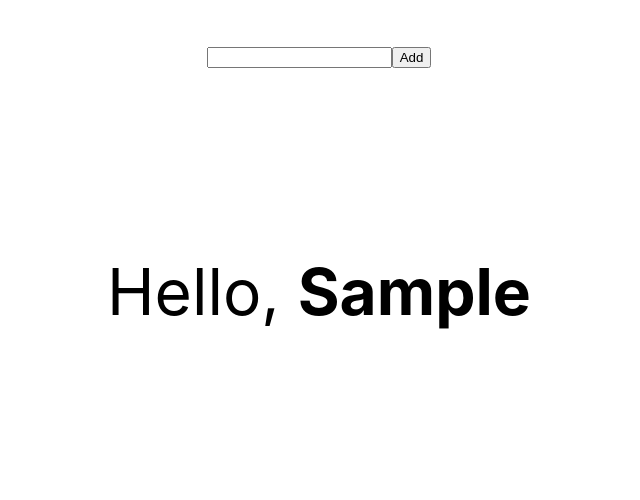
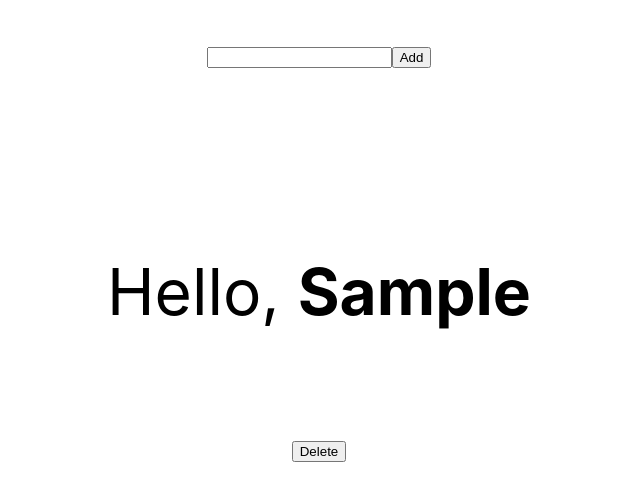
Before and after one commit to atparkweb/react-component-architecture, a React (Create React App) app: page / in a window 1280 px wide. Both pictures are taken after typing "Sample" into the empty fields and a click on the button "Add". Shown: the top 500 px of the page, without its empty margins (321-961 px from the left). Built offline with nearby package versions, Linux system fonts and the light colour scheme.

Commit message:
feature: Implement deletion of list items

```diff
--- a/src/App.js
+++ b/src/App.js
@@ -1,20 +1,28 @@
 import React, { useEffect, useRef, useState } from "react";
 import "./App.css";
 
-const Greeting = ({ person, onClick }) => {
+const Greeting = ({ person, onClick, onDelete }) => {
   const greetings = {
     en: "Hello",
     ja: "こんにちは",
+    es: "Hola",
   };
 
   const handleClick = event => {
     onClick && onClick(person.name);
   };
 
+  const handleDelete = event => {
+    onDelete && onDelete(person);
+  };
+
   return (
-    <p onClick={handleClick}>
-      {greetings[person.lang] || "Hi"}, <strong>{person.name}</strong>
-    </p>
+    <>
+      <p onClick={handleClick}>
+        {greetings[person.lang] || "Hi"}, <strong>{person.name}</strong>
+      </p>
+      <button onClick={handleDelete}>Delete</button>
+    </>
   );
 };
 
@@ -58,8 +66,14 @@ const App = () => {
     setPeople(list);
   };
 
+  const deletePerson = person => {
+    const list = people.filter(p => person.objectID !== p.objectID);
+    setPeople(list);
+  };
+
   useEffect(() => {
     localStorage.setItem("people", JSON.stringify(people));
+    return () => localStorage.clear();
   }, [people]);
 
   return (
@@ -73,7 +87,12 @@ const App = () => {
         ) : null}
       </p>
       {people.map(person => (
-        <Greeting key={person.objectID} person={person} onClick={handleClick} />
+        <Greeting
+          key={person.objectID}
+          person={person}
+          onClick={handleClick}
+          onDelete={deletePerson}
+        />
       ))}
     </div>
   );
```
